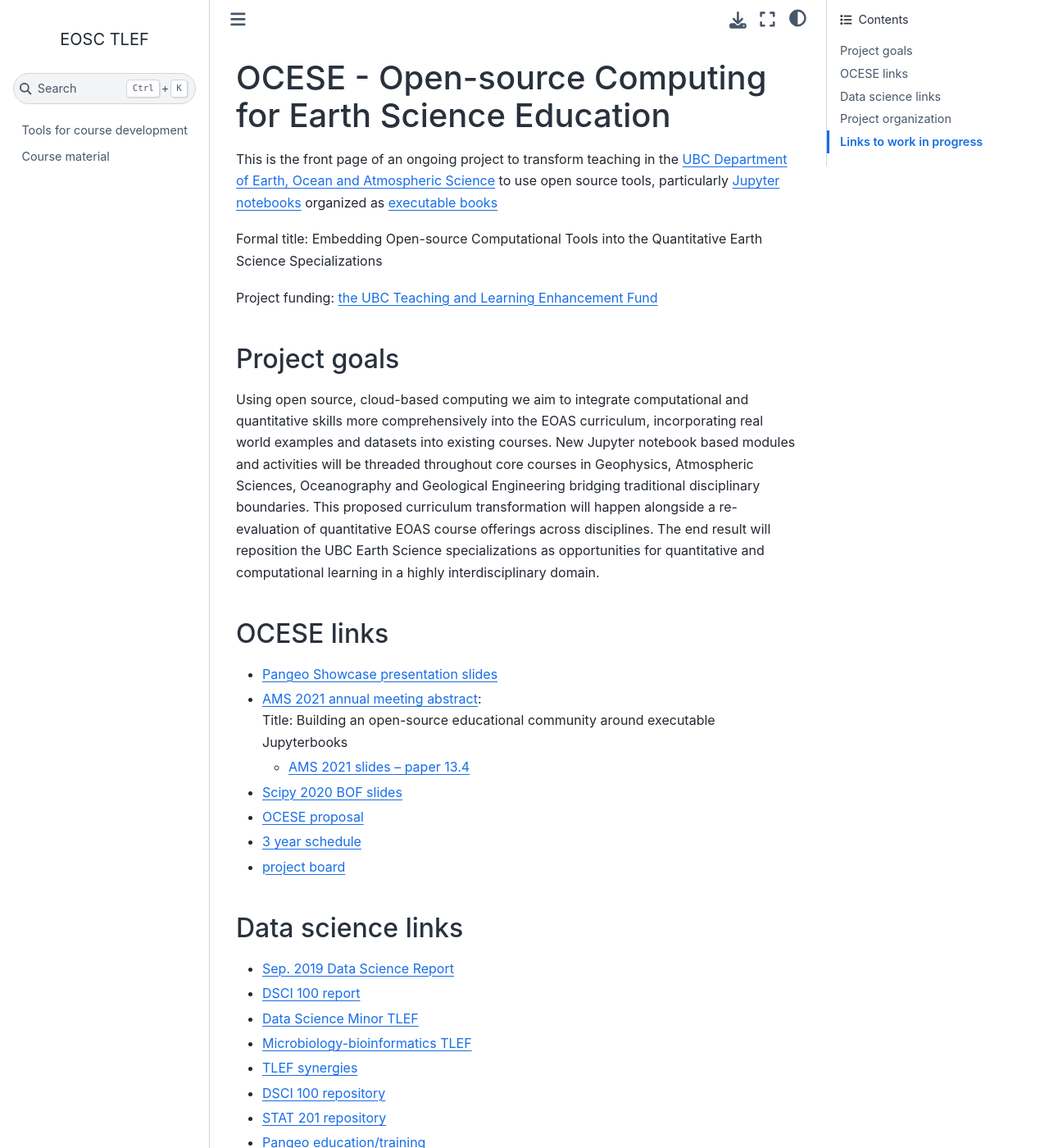
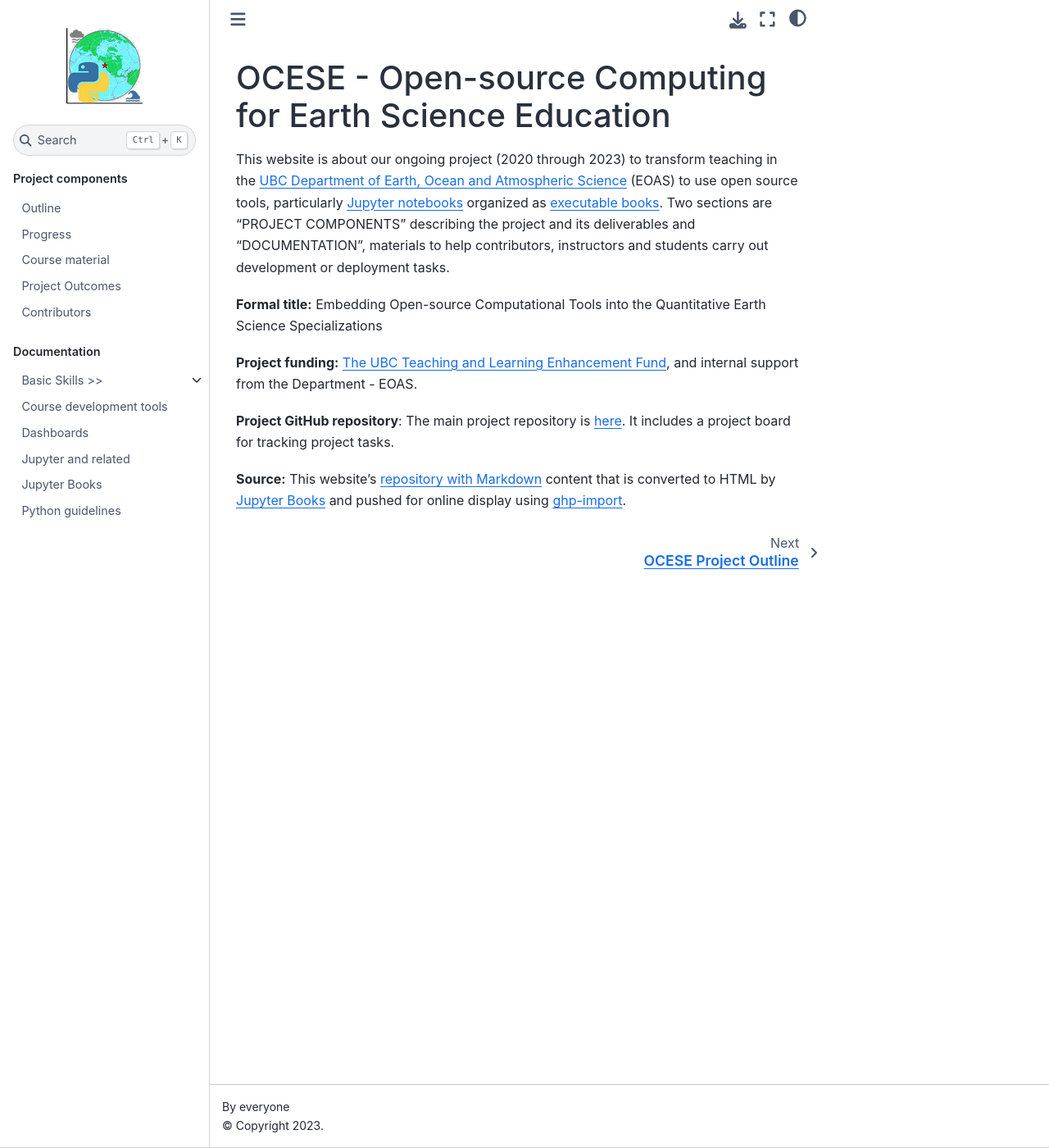
Before and after one commit to eoas-ubc/eoas-ubc.github.io, a Jupyter Book: the page built from docs/index.md, in a window 1280 px wide and 1400 px high. Shown: the whole window at 82% size. Built offline with Jupyter Book 1.0.4 settings and Sphinx 7.4.7 and the Sphinx Book theme 1.1.4, drawn with Linux system fonts in a browser that asks for light colours; some of the changed text lies outside the part shown.

Commit message:
checkpoint

```diff
--- a/docs/_config.yml
+++ b/docs/_config.yml
@@ -1,8 +1,8 @@
 #######################################################################################
 # Book settings
-title : EOSC TLEF
+title : OCESE Outline and Docs
 author: everyone
-
+logo: images/logo-04smsm.png
 
 # Information about where the book exists on the web
 description: >-
--- a/docs/_toc.yml
+++ b/docs/_toc.yml
@@ -1,4 +1,31 @@
-file: index
-sections:
+- file: index
+
+- part: Project components
+  chapters:
+  - file: project-outline
+    title: Outline
+  - file: progress-nov2020
+    title: Progress
+  - file: course_materials
+  - file: outcomes
+  - file: personnel
+
+- part: Documentation
+  chapters:
+  - file: basics
+    title: Basic Skills >>
+    sections:
+      - file: gettingstarted
+      - file: commandline
+      - file: markdown
+      - file: conda_environs
+      - file: git-intro
+      - file: git-workflows
+      - file: bestpractices
+      - file: troubleshooting
   - file: tools
-  - file: course_materials
+  - file: dashboards
+    title: Dashboards
+  - file: jupyter-etc
+  - file: jupyterbooks
+  - file: python-etc
--- a/docs/index.md
+++ b/docs/index.md
@@ -1,78 +1,12 @@
 
 # OCESE - Open-source Computing for Earth Science Education
 
-This is the front page of an  ongoing project to transform teaching in the [UBC Department of Earth, Ocean and Atmospheric Science](https://www.eoas.ubc.ca) to use open source tools, particularly [Jupyter notebooks](https://www.jupyter.org) organized as [executable books](https://executablebooks.org/en/latest/)
+This website is about our ongoing project (2020 through 2023) to transform teaching in the [UBC Department of Earth, Ocean and Atmospheric Science](https://www.eoas.ubc.ca) (EOAS) to use open source tools, particularly [Jupyter notebooks](https://www.jupyter.org) organized as [executable books](https://executablebooks.org/en/latest/). Two sections are "PROJECT COMPONENTS" describing the project and its deliverables and "DOCUMENTATION", materials to help contributors, instructors and students carry out development or deployment tasks.
 
-Formal title: Embedding Open-source Computational Tools into the Quantitative Earth Science Specializations
+**Formal title:** Embedding Open-source Computational Tools into the Quantitative Earth Science Specializations
 
-Project funding: [the UBC Teaching and Learning Enhancement Fund](https://tlef.ubc.ca/funded-proposals/entry/714/)
+**Project funding:** [The UBC Teaching and Learning Enhancement Fund](https://tlef.ubc.ca/funded-proposals/entry/714/), and internal support from the Department - EOAS.
 
-+++
+**Project GitHub repository**: The main project repository is [here](https://github.com/eoas-ubc/eoas_tlef). It includes a project board for tracking project tasks.
 
-## Project goals
-
-Using open source, cloud-based computing we aim to integrate computational and quantitative skills more comprehensively into the EOAS curriculum, incorporating real world examples and datasets into existing courses. New Jupyter notebook based modules and activities will be threaded throughout core courses in Geophysics, Atmospheric Sciences, Oceanography and Geological Engineering bridging traditional disciplinary boundaries. This proposed curriculum transformation will happen alongside a re-evaluation of quantitative EOAS course offerings across disciplines. The end result will reposition the UBC Earth Science specializations as opportunities for quantitative and computational learning in a highly interdisciplinary domain.
-
-## OCESE links
-
-- [Pangeo Showcase presentation slides](https://www.dropbox.com/s/ap325xvsncb25tg/austin_pangeo_may_2021.pdf?dl=0)
-
-- [AMS 2021 annual meeting abstract](https://ams.confex.com/ams/101ANNUAL/11python/papers/viewonly.cgi?password=582729&username=384767):
-  Title: Building an open-source educational community around executable Jupyterbooks
-
-  - [AMS 2021 slides -- paper 13.4](https://drive.google.com/file/d/1YlvaGFQzzrKQAtOxlryp3aeoC3iPU5bX/view?usp=sharing)
-
-- [Scipy 2020 BOF slides](https://eoas-ubc.github.io/scipy/scipy_bof_slides.slides.html)
-
-- [OCESE proposal](https://github.com/eoas-ubc/eoas-ubc.github.io/blob/docs/pdffiles/ocese_proposal_2019.pdf)
-
-- [3 year schedule](https://eoas-ubc.github.io/pdffiles/project_timeline.pdf)
-
-- [project board](https://github.com/eoas-ubc/eoas_tlef/projects/2)
-
-## Data science links
-
-
-
-- [Sep. 2019 Data Science Report](https://github.com/eoas-ubc/eoas-ubc.github.io/blob/docs/pdffiles/Data_Science_Report_Sept2019.pdf)
-
-- [DSCI 100 report](https://ubc-dsci.github.io/dsci-100-a-report/dsci-100-a-report.html#1)
-
-
-- [Data Science Minor TLEF](https://github.com/eoas-ubc/eoas-ubc.github.io/blob/docs/pdffiles/dsci_minor.pdf)
-
-- [Microbiology-bioinformatics TLEF](https://tlef.ubc.ca/funded-proposals/entry/15/)
-
-- [TLEF synergies](https://github.com/eoas-ubc/eoas-ubc.github.io/blob/docs/pdffiles/tlef_synergies.pdf)
-
-- [DSCI 100 repository](https://github.com/UBC-DSCI)
-
-- [STAT 201 repository](https://github.com/UBC-DSCI/stat-201)
-
-- [Pangeo education/training](https://discourse.pangeo.io/t/poets-core-pangeo-education-needs-you/355)
-
-- [strategic planning pdf](https://github.com/eoas-ubc/eoas-ubc.github.io/blob/docs/pdffiles/strategic_planning.pdf)
-
-## Project organization
-
-During the summer of 2020, we will be working to:
-
-1. Develop a set of tools to make it easier to transition existing courses
-   to the new executable notebook format
-
-2. Develop and release introductory material on Jupyter notebooks, python
-   and working with git
-
-3. Transition our first courses into the new notebook/markdown framework
-
-Work underway is tracked on our [project board](https://github.com/eoas-ubc/eoas_tlef/projects/2)
-
-## Links to work in progress
-
-* [EOAS on github](https://github.com/eoas-ubc)
-
-* [The eoas_ubc conda package channel](https://anaconda.org/eoas_ubc/dashboard)
-
-* {ref}`course-materials`
-
-* {ref}`tools`
+**Source:** This website's [repository with Markdown](https://github.com/fhmjones/ocese-docs) content that is converted to HTML by [Jupyter Books](https://jupyterbook.org/intro.html) and pushed for online display using [ghp-import](https://pypi.org/project/ghp-import/).
```
Also changed, not shown: docs/course_materials.md (+25 -21 lines), docs/tools.md (+7 -9 lines).
